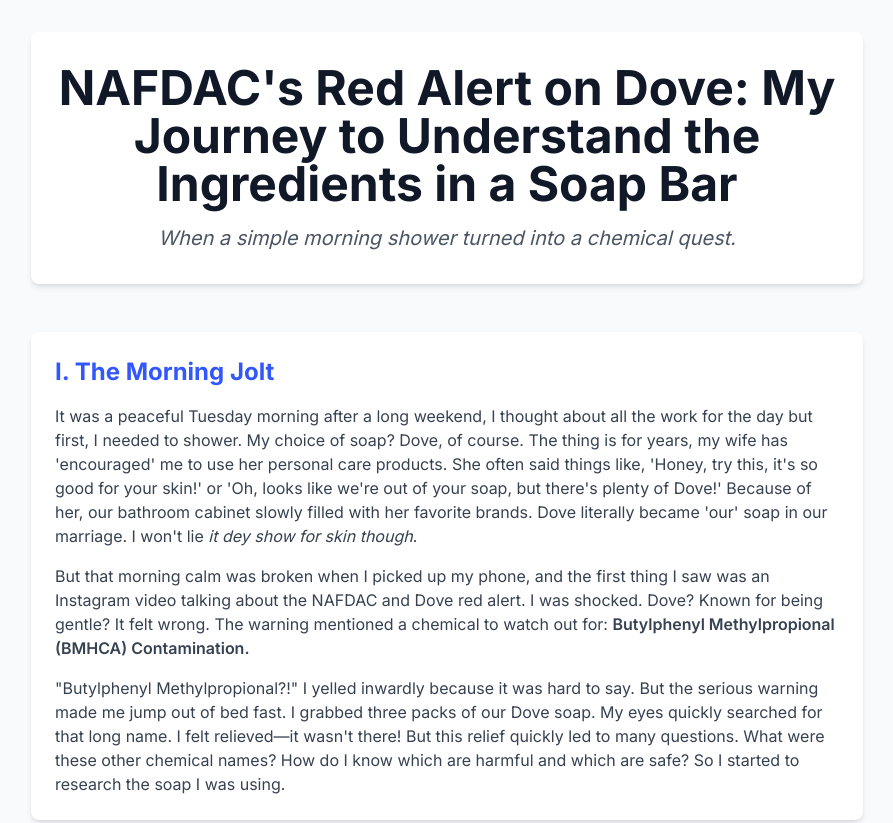
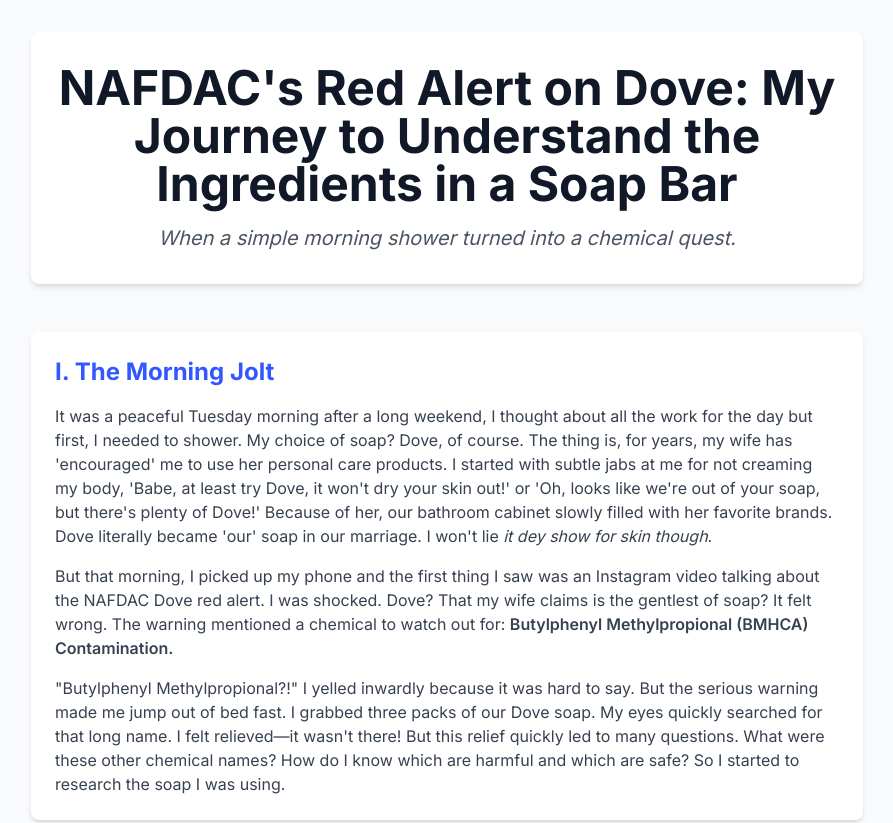
Before and after one commit to Adoga93/Dove-Soap-and-Nafdac, a plain HTML site: page index.html in a window 1280 px wide. Shown: the top 823 px of the page, without its empty margins (193-1086 px from the left). Drawn offline with nearby package versions, Linux system fonts and the light colour scheme.

Commit message:
Update index.html

```diff
--- a/index.html
+++ b/index.html
@@ -94,8 +94,8 @@
         <main>
             <section id="introduction" class="mb-12 bg-white rounded-lg shadow-md p-6">
                 <h2 class="text-2xl font-bold mb-4 accent-text-3">I. The Morning Jolt</h2>
-                <p class="mb-4 text-gray-700">It was a peaceful Tuesday morning after a long weekend, I thought about all the work for the day but first, I needed to shower. My choice of soap? Dove, of course. The thing is for years, my wife has 'encouraged' me to use her personal care products. She often said things like, 'Honey, try this, it's so good for your skin!' or 'Oh, looks like we're out of your soap, but there's plenty of Dove!' Because of her, our bathroom cabinet slowly filled with her favorite brands. Dove literally became 'our' soap in our marriage. I won't lie <em>it dey show for skin though</em>.</p>
-                <p class="mb-4 text-gray-700">But that morning calm was broken when I picked up my phone, and the first thing I saw was an Instagram video talking about the NAFDAC and Dove red alert. I was shocked. Dove? Known for being gentle? It felt wrong. The warning mentioned a chemical to watch out for: <strong class="font-semibold">Butylphenyl Methylpropional (BMHCA) Contamination.</strong></p>
+                <p class="mb-4 text-gray-700">It was a peaceful Tuesday morning after a long weekend, I thought about all the work for the day but first, I needed to shower. My choice of soap? Dove, of course. The thing is, for years, my wife has 'encouraged' me to use her personal care products. I started with subtle jabs at me for not creaming my body, 'Babe, at least try Dove, it won't dry your skin out!' or 'Oh, looks like we're out of your soap, but there's plenty of Dove!' Because of her, our bathroom cabinet slowly filled with her favorite brands. Dove literally became 'our' soap in our marriage. I won't lie <em>it dey show for skin though</em>.</p>
+                <p class="mb-4 text-gray-700">But that morning, I picked up my phone and the first thing I saw was an Instagram video talking about the NAFDAC Dove red alert. I was shocked. Dove? That my wife claims is the gentlest of soap? It felt wrong. The warning mentioned a chemical to watch out for: <strong class="font-semibold">Butylphenyl Methylpropional (BMHCA) Contamination.</strong></p>
                 <p class="text-gray-700">"Butylphenyl Methylpropional?!" I yelled inwardly because it was hard to say. But the serious warning made me jump out of bed fast. I grabbed three packs of our Dove soap. My eyes quickly searched for that long name. I felt relieved—it wasn't there! But this relief quickly led to many questions. What were these other chemical names? How do I know which are harmful and which are safe? So I started to research the soap I was using.</p>
             </section>
 
```
